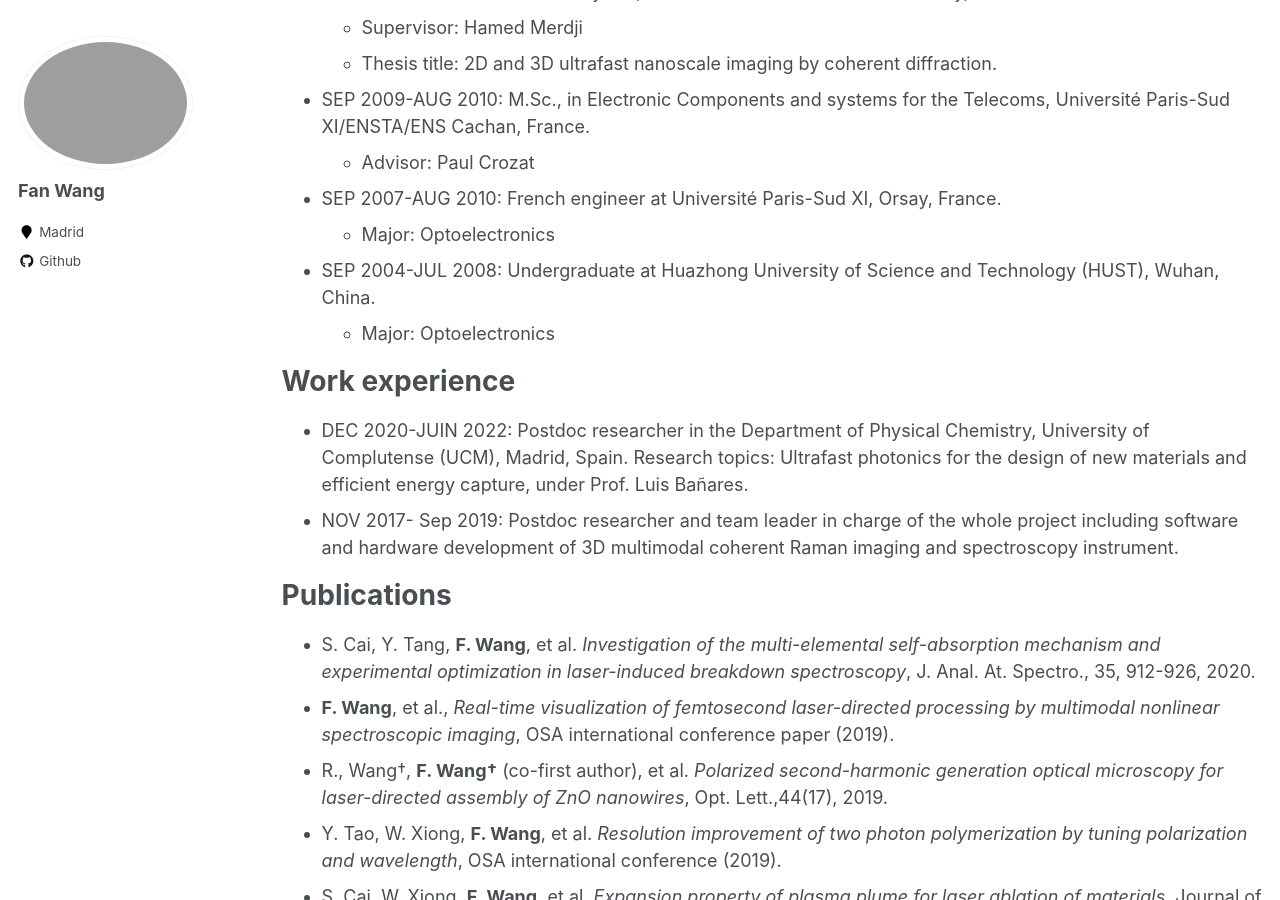
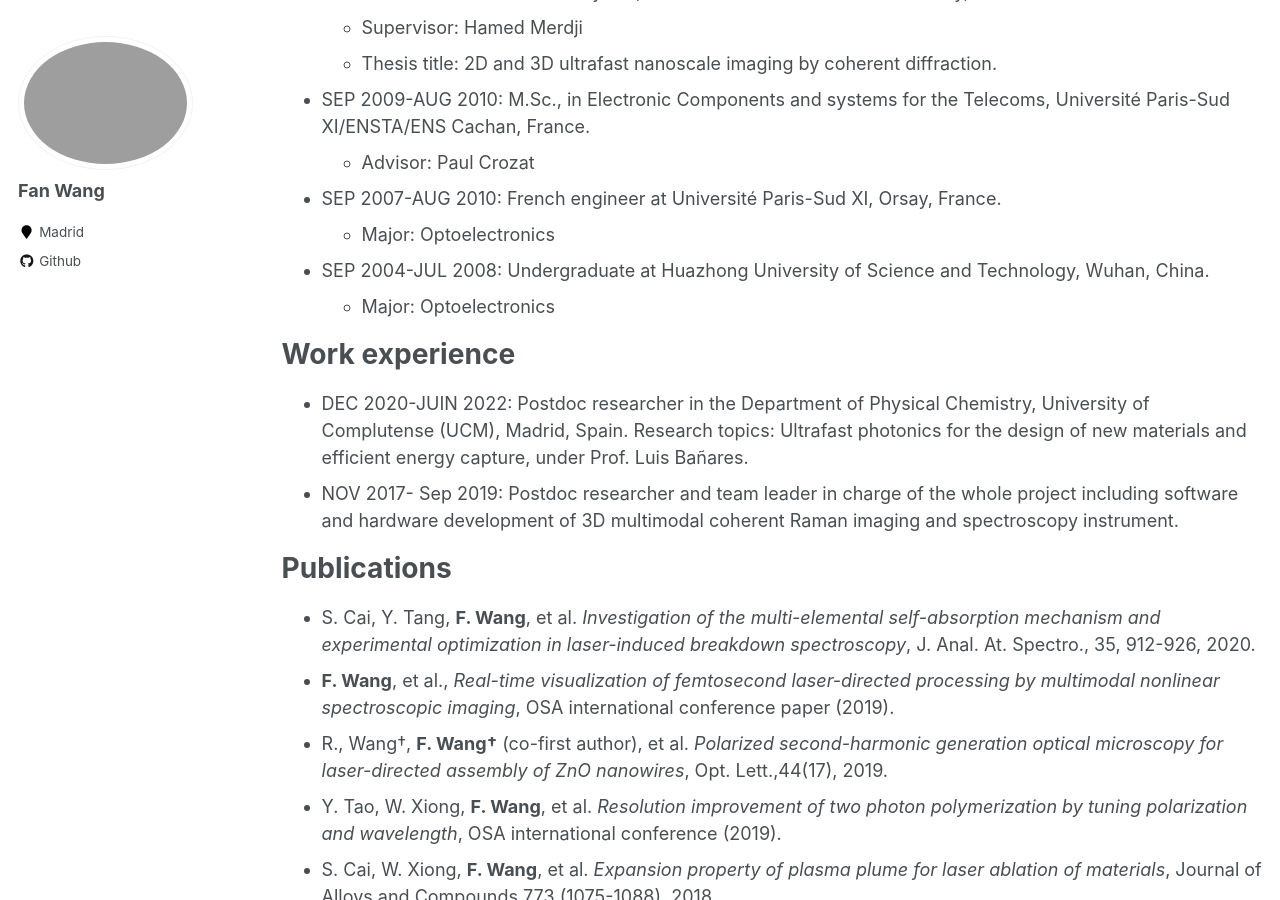
Before and after one commit to fanwangfang/fanwangfang.github.io, a Jekyll site: the page built from _pages/cv.md, in a window 1280 px wide and 900 px high, scrolled down 342 px. Built offline with Jekyll 4.4.1, drawn with Linux system fonts in a browser that asks for light colours.

Commit message:
Update cv.md

```diff
--- a/_pages/cv.md
+++ b/_pages/cv.md
@@ -21,7 +21,7 @@ Education
     - Advisor: Paul Crozat
 - SEP 2007-AUG 2010: French engineer at Université Paris-Sud XI, Orsay, France.
     - Major: Optoelectronics
-- SEP 2004-JUL 2008: Undergraduate at Huazhong University of Science and Technology (HUST), Wuhan, China.
+- SEP 2004-JUL 2008: Undergraduate at Huazhong University of Science and Technology, Wuhan, China.
     - Major: Optoelectronics
 
 Work experience
```
